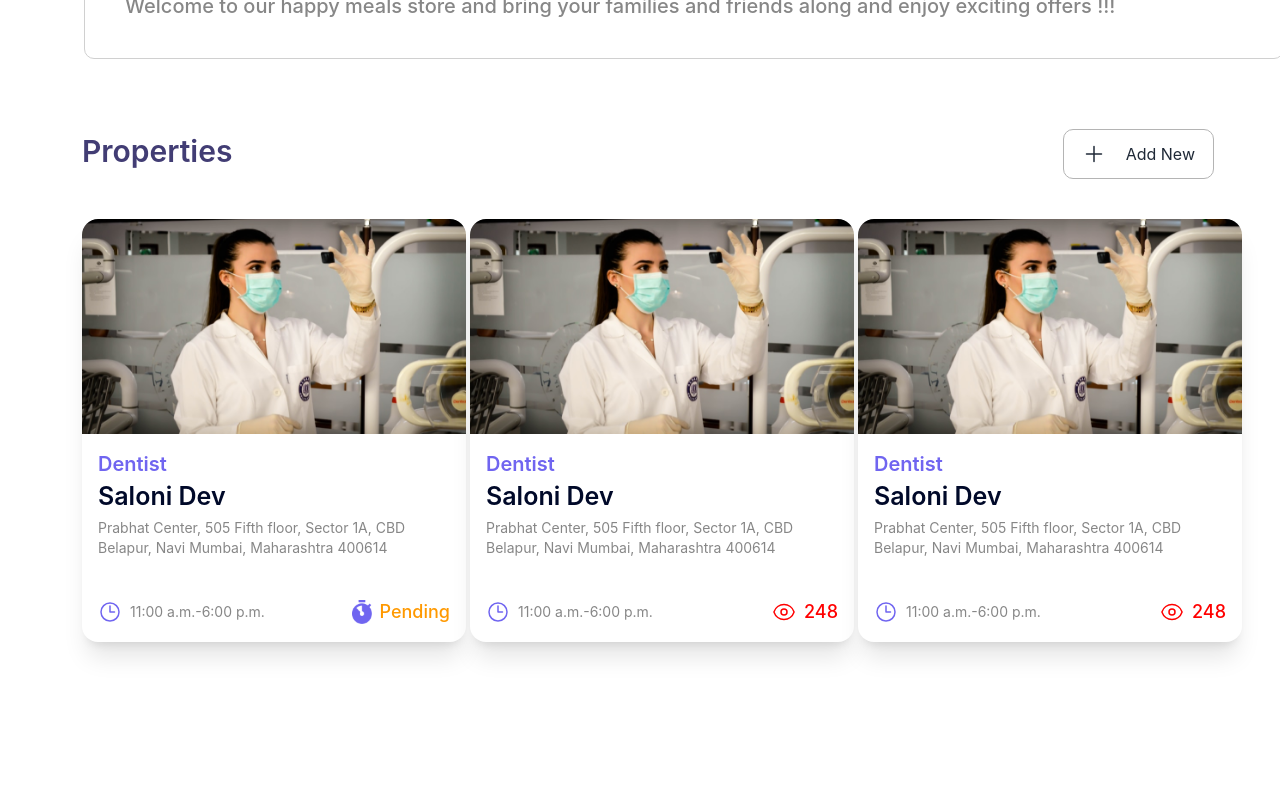
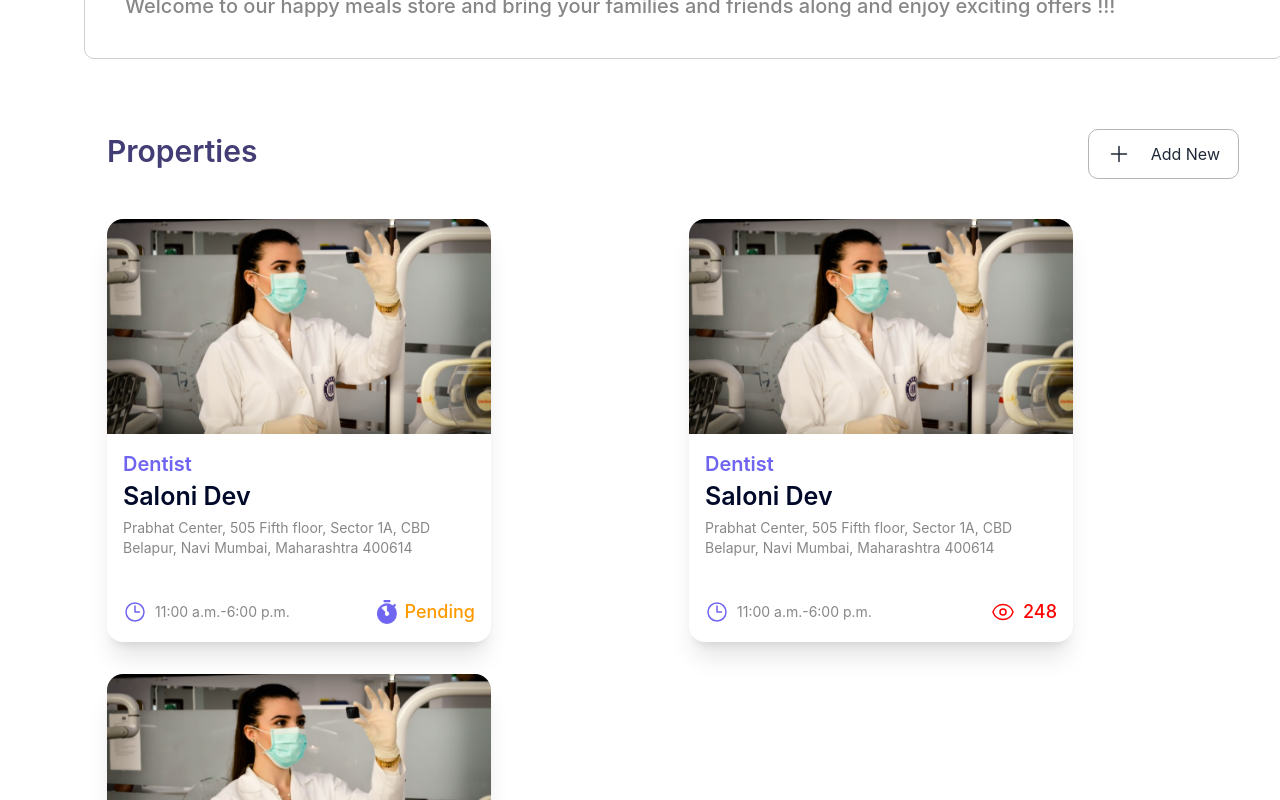
Before and after one commit to EhsanEIK/profiles-web-app, a React (Create React App) app: page / in a window 1280 px wide. Shown: the part 740-1540 px from the top of the page. Before the commit the page ends 1462 px from the top, so only its background shows below. Built offline with nearby package versions, Linux system fonts and the light colour scheme.

Commit message:
updated Properties section design

```diff
--- a/src/Components/Cards/Cards.js
+++ b/src/Components/Cards/Cards.js
@@ -5,7 +5,7 @@ import CardTwo from './CardTwo';
 
 const Cards = () => {
     return (
-        <div className='grid lg:grid-cols-3 md:grid-cols-2 grid-cols-1 gap-8  md:mx-0 mx-5'>
+        <div className='grid xl:grid-cols-3 lggg:grid-cols-2 grid-cols-1 gap-8  md:mx-0 mx-5'>
             <CardOne></CardOne>
             <CardTwo></CardTwo>
             <CardThree></CardThree>
--- a/src/Components/Properties/Properties.js
+++ b/src/Components/Properties/Properties.js
@@ -3,7 +3,7 @@ import Cards from '../Cards/Cards';
 
 const Properties = () => {
     return (
-        <section className='container md:pl-[82px] md:pr-4 md:mt-[450px] mt-[550px] mb-20'>
+        <section className='container mx-auto md:pl-[82px] md:pr-4 md:mt-[450px] mt-[550px] mb-20'>
             <div className='flex justify-between md:mx-0 mx-7 mb-10'>
                 <h1 className='text-[1.875rem] font-semibold text-[#423D74]'>Properties</h1>
                 <button className='flex border-[1px] border-[#B4B4B4] rounded-[10px] py-3 px-[18px]'>
```
